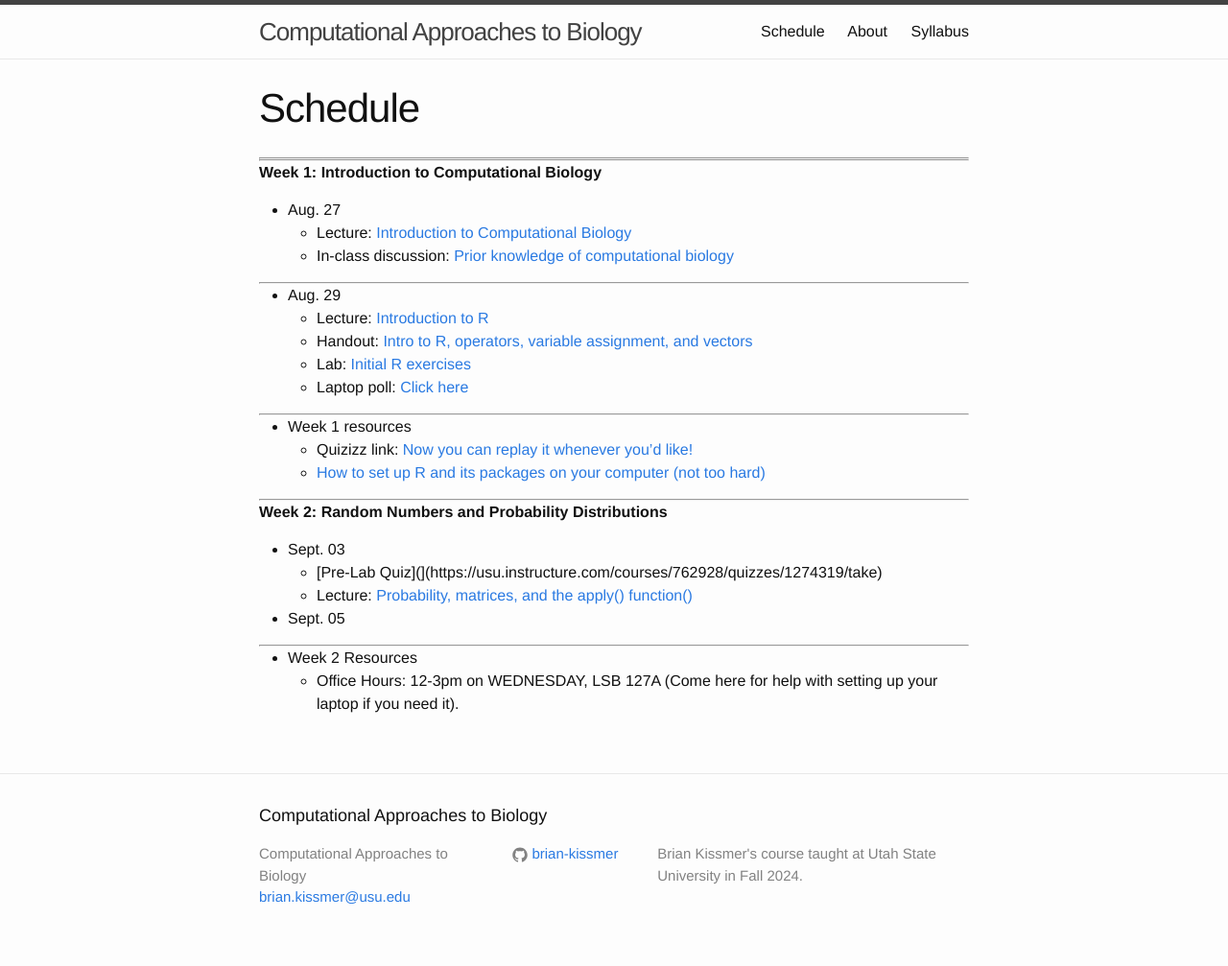
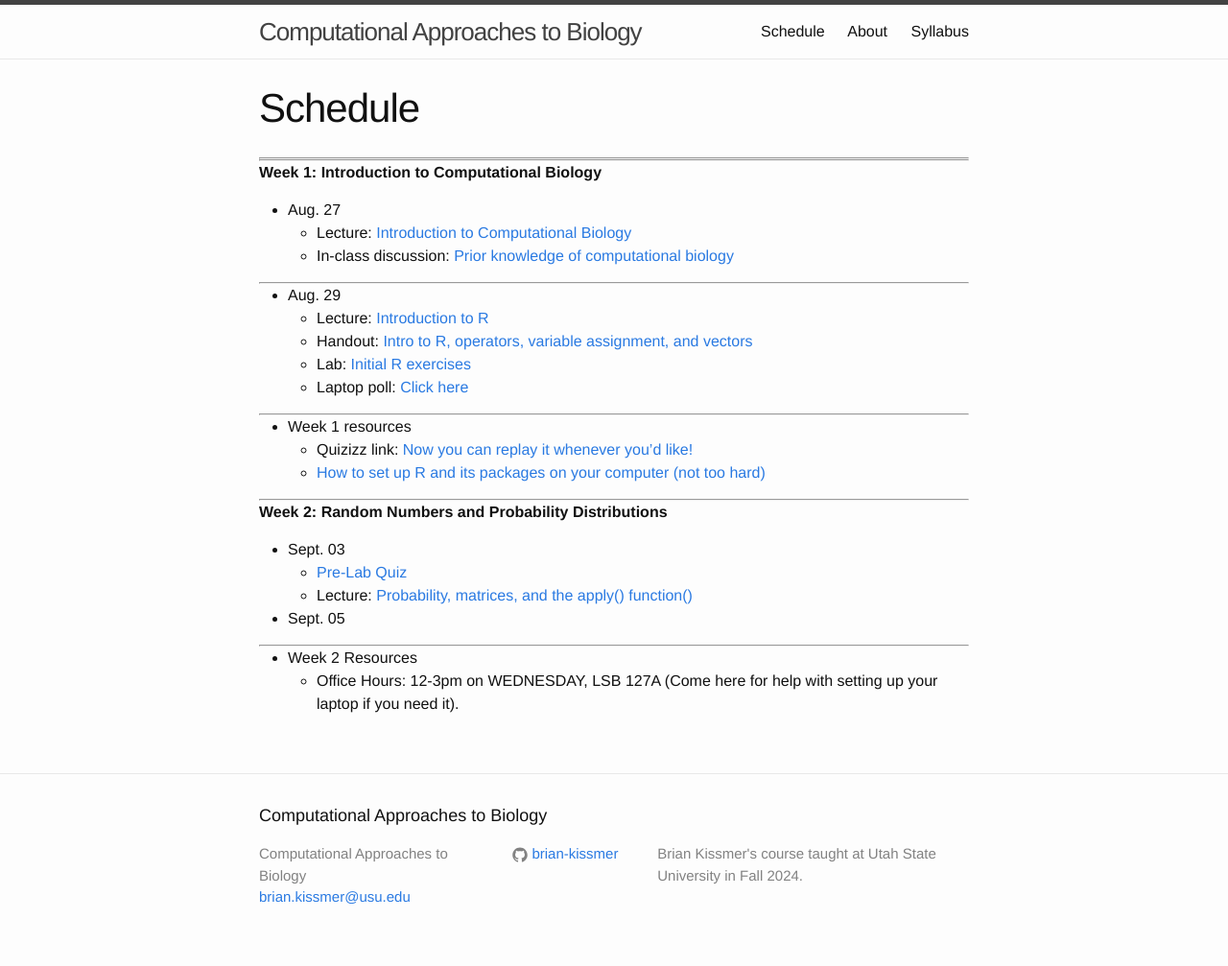
Before and after one commit to brian-kissmer/brian-kissmer.github.io, a Jekyll site: the page built from Schedule.md, in a window 1280 px wide. Shown: the whole page at 96% size. Built offline with Jekyll 4.4.1, drawn with Linux system fonts in a browser that asks for light colours.

Commit message:
Update Schedule.md

```diff
--- a/Schedule.md
+++ b/Schedule.md
@@ -32,7 +32,7 @@ layout: page
 
 **Week 2: Random Numbers and Probability Distributions**
   * Sept. 03
-      * [Pre-Lab Quiz](](https://usu.instructure.com/courses/762928/quizzes/1274319/take)
+      * [Pre-Lab Quiz](https://usu.instructure.com/courses/762928/quizzes/1274319/take)
       * Lecture: [Probability, matrices, and the apply() function()]({{ site.baseurl }}/slides/Sept 3rd slides.pdf)
   * Sept. 05
 
```
